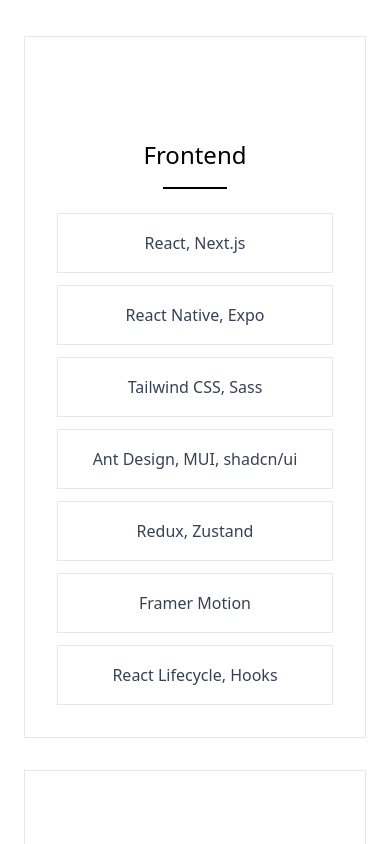
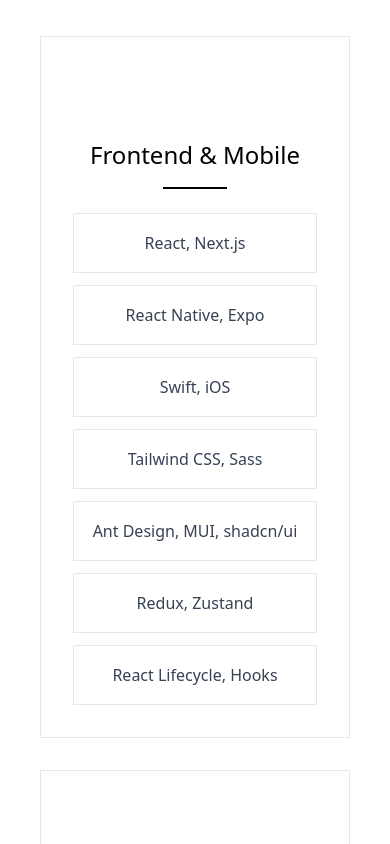
Before and after one commit to Tisarji/jirasit-portfolio, a Next.js app in the folder project/: page / in a window 390 px wide. Shown: the part 2880-3724 px from the top of the page. Built offline with nearby package versions, Linux system fonts and the light colour scheme; some icons are missing.

Commit message:
feat: add Embedded & OS skill category, update Frontend & Mobile skills, and refine responsive grid layout.

```diff
--- a/project/src/components/Skills.tsx
+++ b/project/src/components/Skills.tsx
@@ -3,18 +3,19 @@
 import PaletteIcon from '@mui/icons-material/Palette';
 import StorageIcon from '@mui/icons-material/Storage';
 import BuildIcon from '@mui/icons-material/Build';
+import PrecisionManufacturingIcon from '@mui/icons-material/PrecisionManufacturing';
 
 export default function Skills() {
 	const skillCategories = [
 		{
-			title: "Frontend",
+			title: "Frontend & Mobile",
 			skills: [
 				"React, Next.js",
 				"React Native, Expo",
+				"Swift, iOS",
 				"Tailwind CSS, Sass",
 				"Ant Design, MUI, shadcn/ui",
 				"Redux, Zustand",
-				"Framer Motion",
 				"React Lifecycle, Hooks"
 			],
 			icon: <PaletteIcon sx={{ fontSize: 48 }} />
@@ -31,6 +32,19 @@
 				"Microservices Arch."
 			],
 			icon: <StorageIcon sx={{ fontSize: 48 }} />
+		},
+		{
+			title: "Embedded & OS",
+			skills: [
+				"C, C++",
+				"Embedded Systems",
+				"OS Concepts",
+				"Data Structures",
+				"Robotics",
+				"IoT Devices",
+				"Hardware Integration"
+			],
+			icon: <PrecisionManufacturingIcon sx={{ fontSize: 48 }} />
 		},
 		{
 			title: "Tools & Others",
@@ -55,7 +69,7 @@
 				<div className="absolute bottom-10 right-1/4 w-48 h-48 bg-black/3 dark:bg-white/3 rounded-full blur-3xl"></div>
 			</div>
 
-			<div className="max-w-6xl mx-auto">
+			<div className="w-full px-4 md:px-8">
 				<div className="text-center mb-16 space-y-4">
 					<h2 className="text-5xl md:text-6xl font-extralight tracking-wide bg-gradient-to-r from-black to-gray-600 dark:from-white dark:to-gray-300 bg-clip-text text-transparent">
 						Skills & Expertise
@@ -66,7 +80,7 @@
 					</p>
 				</div>
 
-				<div className="grid grid-cols-1 md:grid-cols-3 gap-8">
+				<div className="grid grid-cols-1 md:grid-cols-2 lg:grid-cols-4 gap-8">
 					{skillCategories.map((category, index) => (
 						<div key={index} className="group space-y-6 p-8 bg-white dark:bg-gray-900 border border-gray-200 dark:border-gray-800 hover:border-gray-300 dark:hover:border-gray-600 transition-all duration-500 hover:shadow-xl hover:-translate-y-2">
 							<div className="text-center space-y-4">
```
